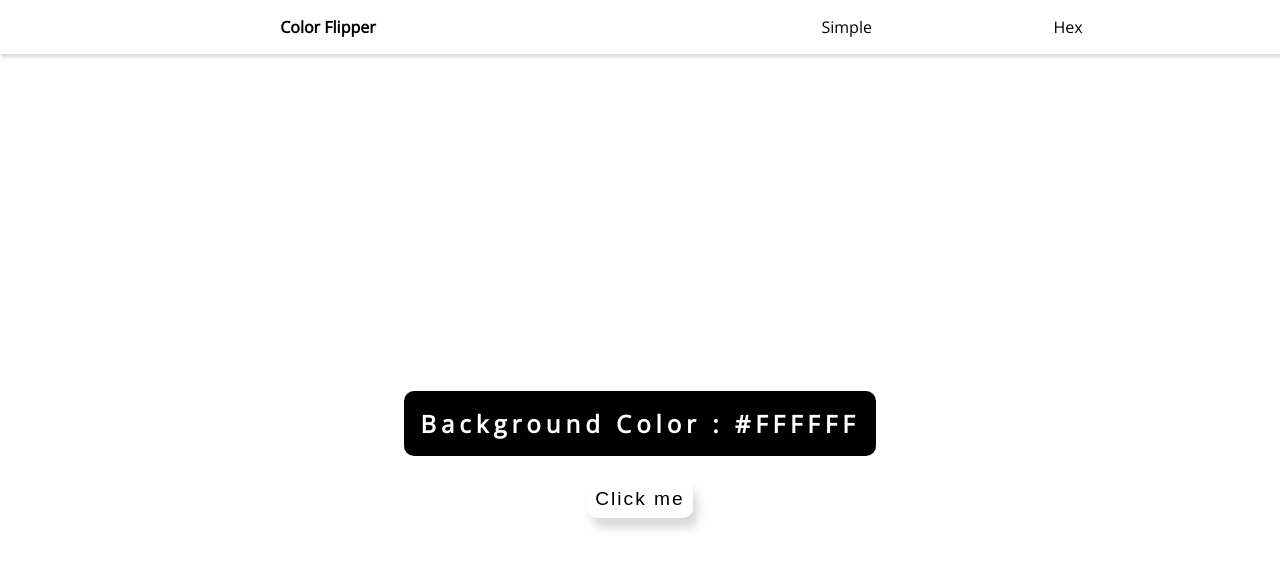
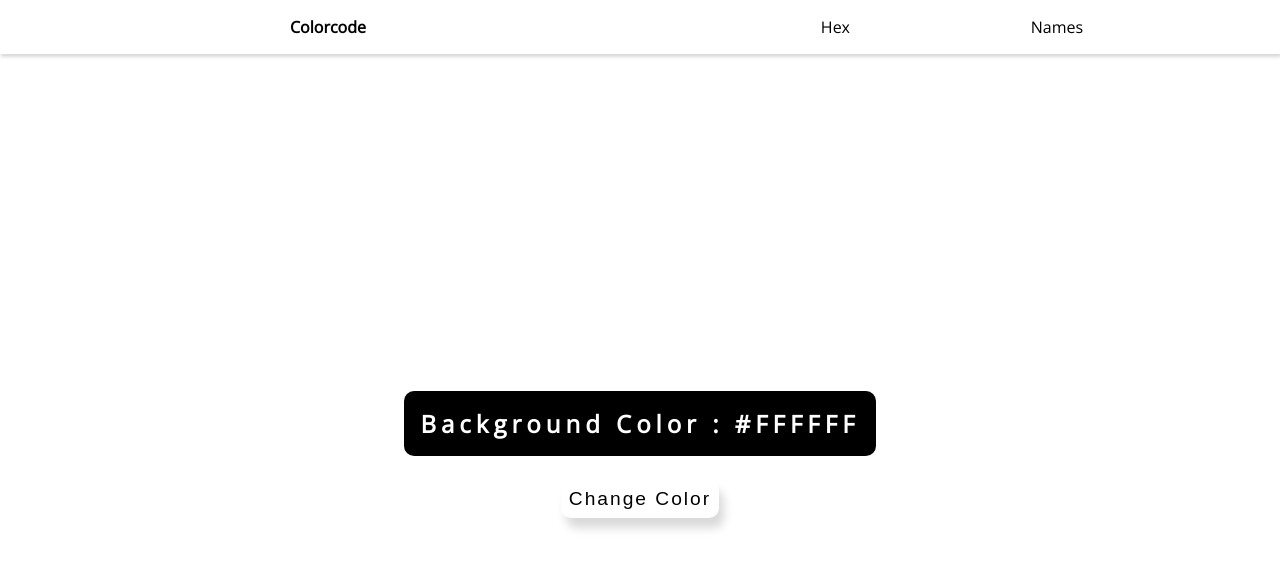
Before and after one commit to maadcode/colorscode, a plain HTML site: page index.html in a window 1280 px wide. Drawn offline with nearby package versions, Linux system fonts and the light colour scheme.

Commit message:
Modify nav in html

```diff
--- a/index.html
+++ b/index.html
@@ -3,16 +3,16 @@
 <head>
     <meta charset="UTF-8">
     <meta name="viewport" content="width=device-width, initial-scale=1.0">
-    <title>Color Flipper</title>
+    <title>Colors</title>
     <link rel="stylesheet" href="style.css">
 </head>
 <body>
     <nav>
         <div class="nav-center">
-            <h4>Color Flipper</h4>
+            <h4>Colorcode</h4>
             <ul class="nav-links">
-                <li><a href="index.html">Simple</a></li>
-                <li><a href="hex.html">Hex</a></li>
+                <li><a href="index.html">Hex</a></li>
+                <li><a href="names.html">Names</a></li>
             </ul>
         </div>
     </nav>
@@ -20,10 +20,10 @@
     <main>
         <div class="container">
             <h2>Background Color : <span class="color">#FFFFFF</span></h2>
-            <button class="btn" id="btn">Click me</button>
+            <button class="btn" id="btn">Change Color</button>
         </div>
     </main>
 
-    <script src="app.js"></script>
+    <script src="hex.js"></script>
 </body>
 </html>
```
Also changed, not shown: names.html (renamed from hex.html, +6 -6 lines), name.js (renamed from app.js).
